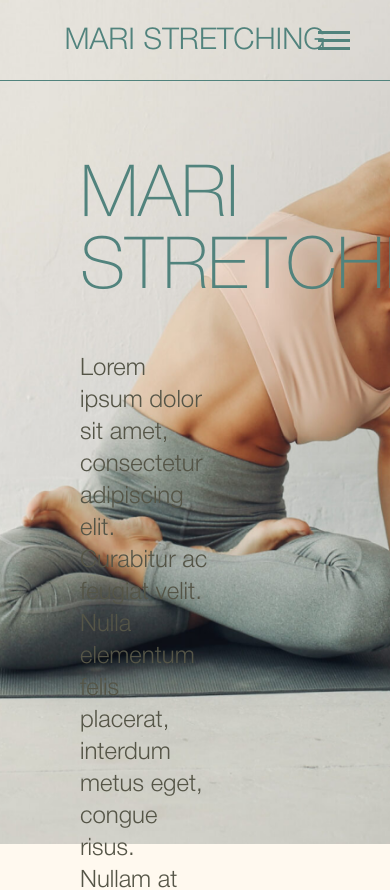
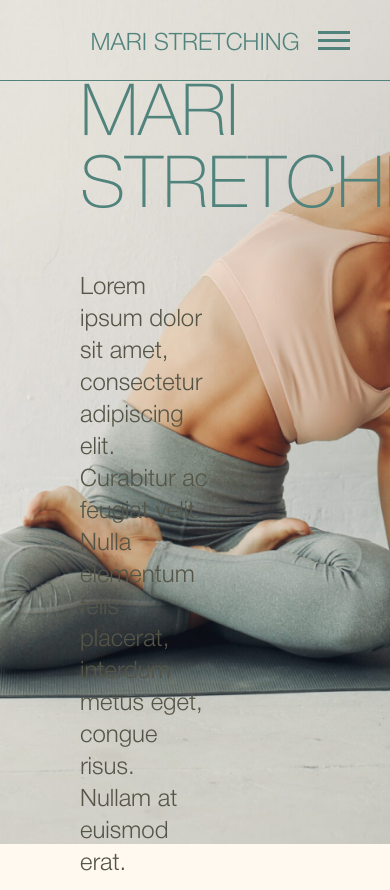
Before and after one commit to artemyizmaylov/maristretching, a Next.js app: page / in a window 390 px wide. Shown: the top 890 px of the page. Built offline with nearby package versions, Linux system fonts and the light colour scheme.

Commit message:
Адаптив для хедера

```diff
--- a/app/ui/header.jsx
+++ b/app/ui/header.jsx
@@ -6,6 +6,7 @@ import { useEffect, useState, useRef } from "react";
 
 export default function Header() {
     const pathname = usePathname();
+    const headerRef = useRef(null);
     const navRef = useRef(null);
     const btnRef = useRef(null);
     const linksStyle = 'hover:text-pink font-normal';
@@ -21,21 +22,28 @@ export default function Header() {
 
     const onScrollCallback = () => {
         const windowPos = parseInt(window.scrollY);
-        setTransparent(windowPos / 100);
+        if (!btnRef.current.classList.contains('opened')) {
+            setTransparent(windowPos / 100);
+        }
     };
 
     const onClick = () => {
-        switch (navRef.current.style.maxHeight) {
-            case '1000px':
-                navRef.current.style.maxHeight = '48px';
+        const windowPos = parseInt(window.scrollY);
+
+        switch (navRef.current.style.minHeight) {
+            case '48px':
+                navRef.current.style.minHeight = '100dvh';
+                headerRef.current.style.backgroundColor = 'rgba(255, 249, 239, 100)';
+                btnRef.current.classList.add('opened');
+                break;
+            case '100dvh':
+                navRef.current.style.minHeight = '48px';
+                headerRef.current.style.backgroundColor = `rgba(255,249,239,${windowPos / 100})`;
                 btnRef.current.classList.remove('opened');
                 break;
-            case '48px':
-                navRef.current.style.maxHeight = '1000px';
-                btnRef.current.classList.add('opened');
-                break;
             default:
-                navRef.current.style.maxHeight = '1000px';
+                navRef.current.style.minHeight = '100dvh';
+                headerRef.current.style.backgroundColor = 'rgba(255, 249, 239, 100)';
                 btnRef.current.classList.add('opened');
                 break;
         }
@@ -49,20 +57,20 @@ export default function Header() {
     });
 
     return (
-        <header id="header" className={`border-b border-green py-4 sticky top-0`} style={{ 'backgroundColor': `rgba(255,249,239,${transparent})` }}>
-            <button type="button" className=" nav-toggle w-8 h-8 absolute top-10 right-6 lg:hidden" onClick={onClick} ref={btnRef}>
+        <header id="header" className={"border-b border-green p-4 fixed w-full top-0 left-0 z-10"} style={{ 'backgroundColor': `rgba(255,249,239,${transparent})` }} ref={headerRef}>
+            <button type="button" className="nav-toggle w-8 h-8 absolute top-10 right-6 lg:hidden z-10" onClick={onClick} ref={btnRef}>
                 <span className="bar-top"></span>
                 <span className="bar-mid"></span>
                 <span className="bar-bot"></span>
             </button>
-            <div className="container flex flex-col lg:flex-row justify-between items-center relative max-h-12 lg:max-h-[1000px] overflow-hidden transition-all" ref={navRef}>
-                <h1 className="text-green uppercase text-3xl pb-6 pt-2 lg:p-0"><Link href="/">Mari Stretching</Link></h1>
-                <nav className="flex flex-col gap-6 lg:flex-row lg:gap-11">
+            <div className="container flex flex-col lg:flex-row items-center justify-between relative max-h-12 lg:max-h-max overflow-hidden transition-all" ref={navRef}>
+                <h1 className="text-green uppercase text-2xl sm:text-3xl pb-6 pt-3 sm:pt-2 lg:p-0"><Link href="/">Mari Stretching</Link></h1>
+                <nav className="flex flex-col gap-6 lg:flex-row lg:gap-11 flex-grow lg:flex-grow-0 justify-center">
                     {links.map(([title, url]) => (
                         <Link key={title} href={url} onClick={onClick} className={`${linksStyle}${pathname === url ? ' text-pink underline' : ''}`}>{title}</Link>
                     ))}
                 </nav>
-                <Link href="#" className="text-green uppercase lg:border border-green rounded-full pt-10 lg:p-4">Telegram</Link>
+                <Link href="#" className="text-green uppercase lg:border border-green rounded-full pt-10 lg:p-4 flex-grow lg:flex-grow-0">Telegram</Link>
             </div>
         </header>
     );
```
